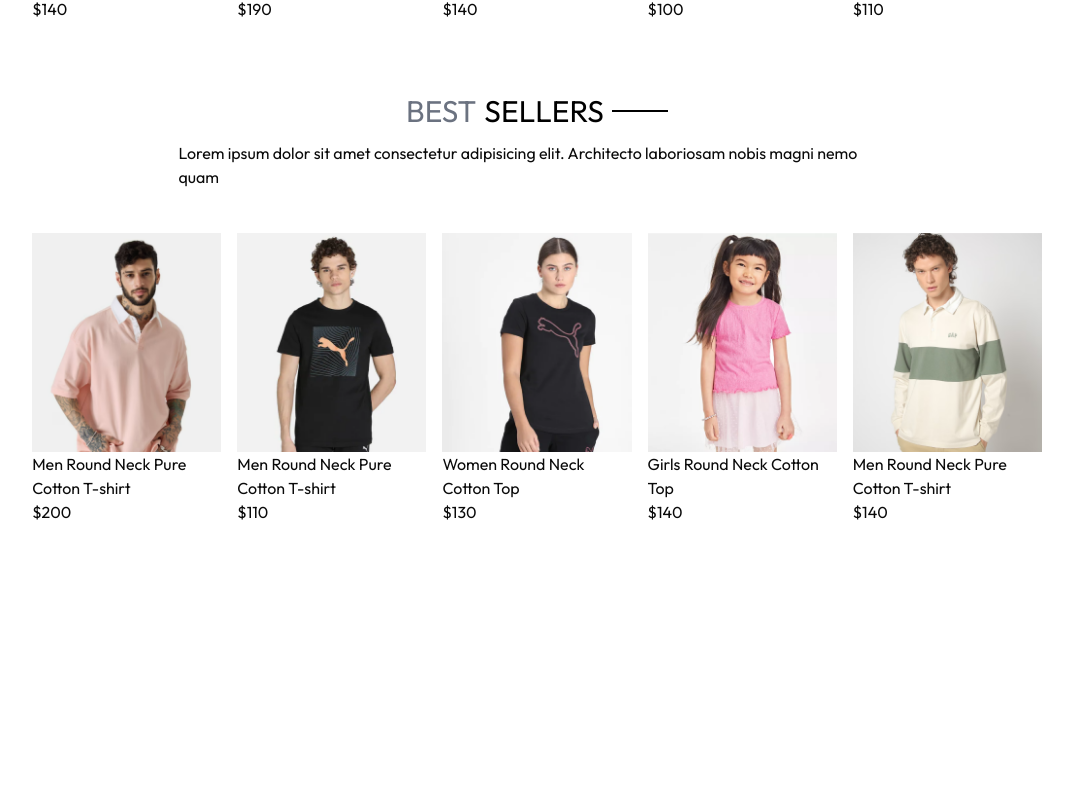
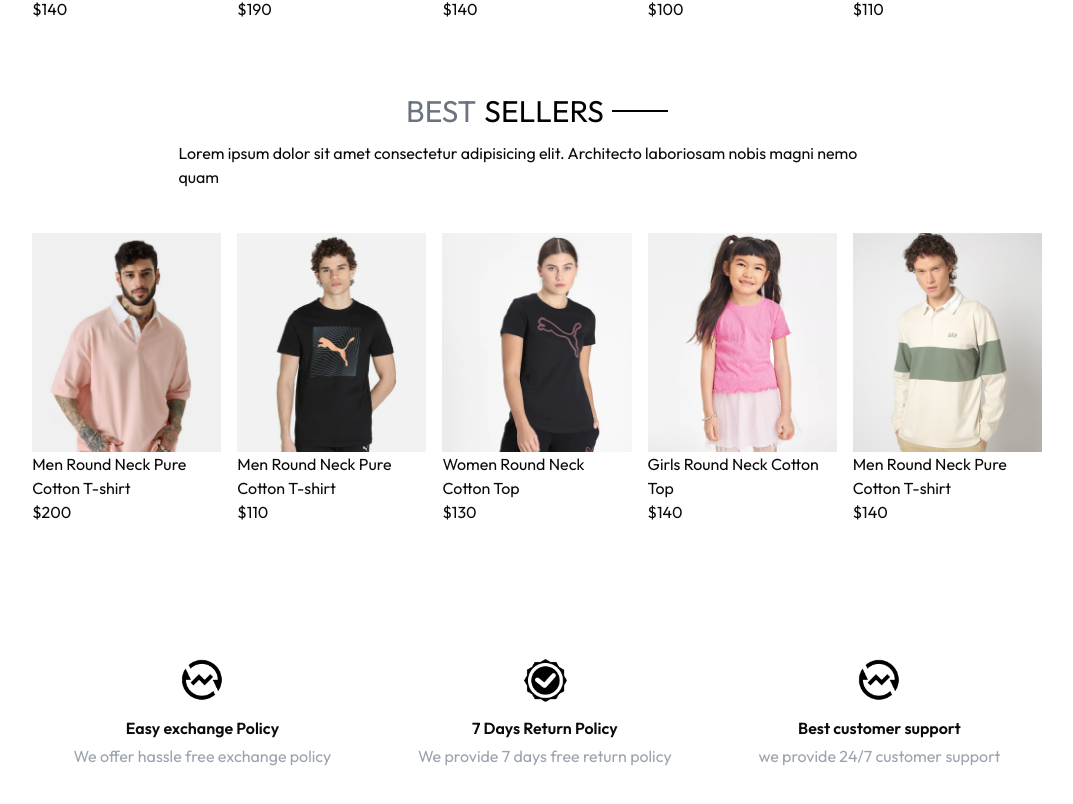
Before and after one commit to MahanandaMayekar/FullStack-Ecommerce-app, a React (Vite) app: page / in a window 1280 px wide. Shown: the part 1307-2111 px from the top of the page, without its empty margins (103-1176 px from the left). Before the commit the page ends 1871 px from the top, so only its background shows below. Built offline with nearby package versions, Linux system fonts and the light colour scheme; a web font is replaced by a local one.

Commit message:
added ourpolicy component

```diff
--- /dev/null
+++ b/src/components/OurPolicy.jsx
@@ -0,0 +1,31 @@
+import React from 'react'
+import OurPolicyItem from './OurPolicyItem'
+import { useAssets } from '@/hooks/assets/useAssets'
+
+
+const OurPolicy = () => {
+    const { assets } = useAssets();
+    console.log("asdfghj", assets);
+
+  return (
+    <div className="flex flex-col  sm:flex-row justify-around gap-5 p-7 my-20">
+      <OurPolicyItem
+        image={assets.exchange_icon}
+        text1={"Easy exchange Policy"}
+        text2={"We offer hassle free exchange policy"}
+      />
+      <OurPolicyItem
+        image={assets.quality_icon}
+        text1={"7 Days Return Policy"}
+        text2={"We provide 7 days free return policy"}
+      />
+      <OurPolicyItem
+        image={assets.exchange_icon}
+        text1={"Best customer support"}
+        text2={"we provide 24/7 customer support"}
+      />
+    </div>
+  );
+}
+
+export default OurPolicy
--- /dev/null
+++ b/src/components/OurPolicyItem.jsx
@@ -0,0 +1,15 @@
+import React from 'react'
+
+const OurPolicyItem = ({image,text1,text2}) => {
+  return (
+      <div className='flex flex-col items-center justify-center gap-1 my-4'>
+          <img src={image} alt="" className='w-12  m-2' />
+          <p className='font-semibold'>{text1}</p>
+          <p className='text-gray-400'>{text2}</p>
+
+
+    </div>
+  )
+}
+
+export default OurPolicyItem
--- a/src/pages/Home.jsx
+++ b/src/pages/Home.jsx
@@ -2,12 +2,14 @@ import Hero from '@/components/Hero'
 import LatestCollection from '@/components/LatestCollection'
 import React from 'react'
 import BestSeller from './../components/BestSeller';
+import OurPolicy from '@/components/OurPolicy';
 const Home = () => {
   return (
     <div>
       <Hero />
       <LatestCollection/>
-      <BestSeller/>
+      <BestSeller />
+      <OurPolicy/>
     </div>
   )
 }
```
